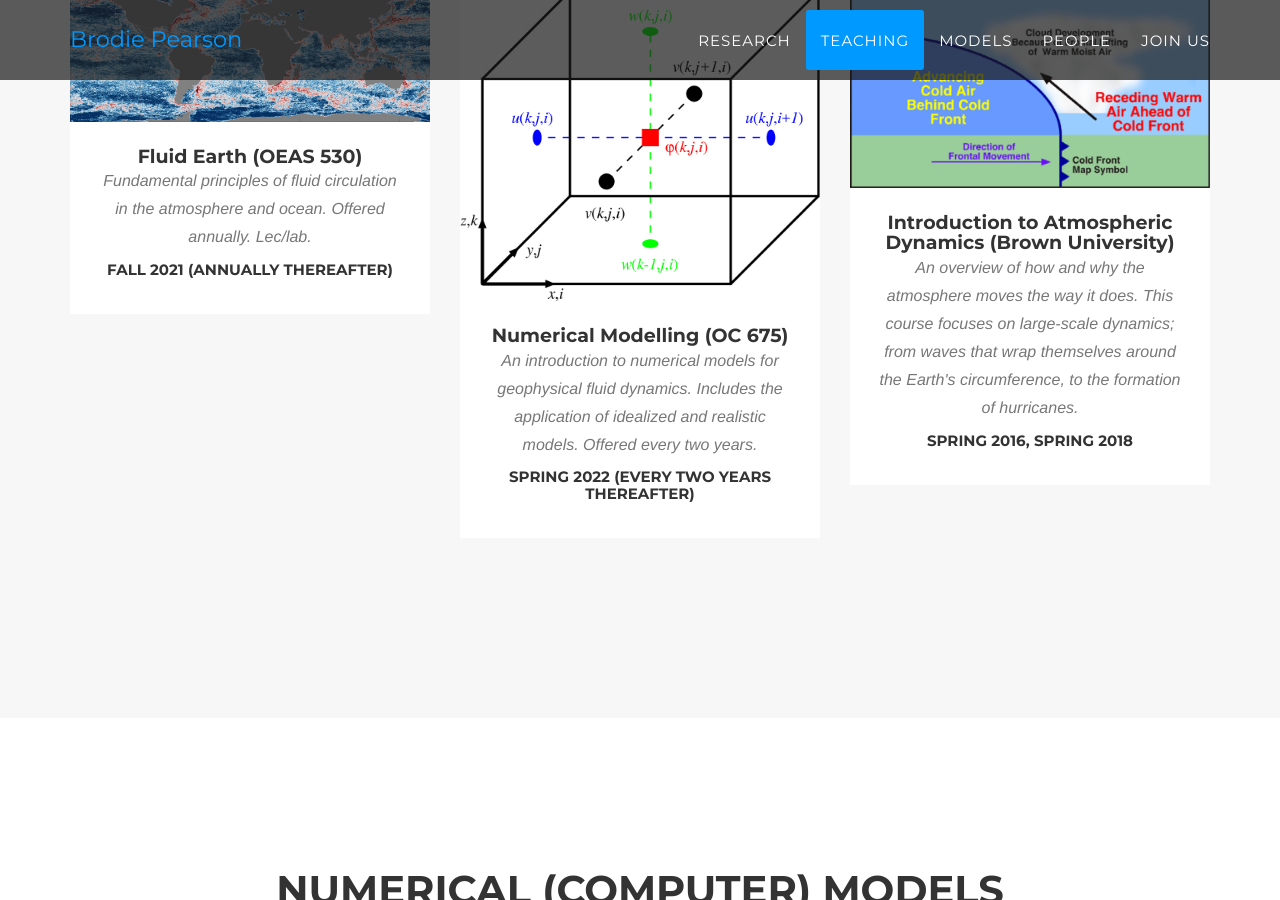
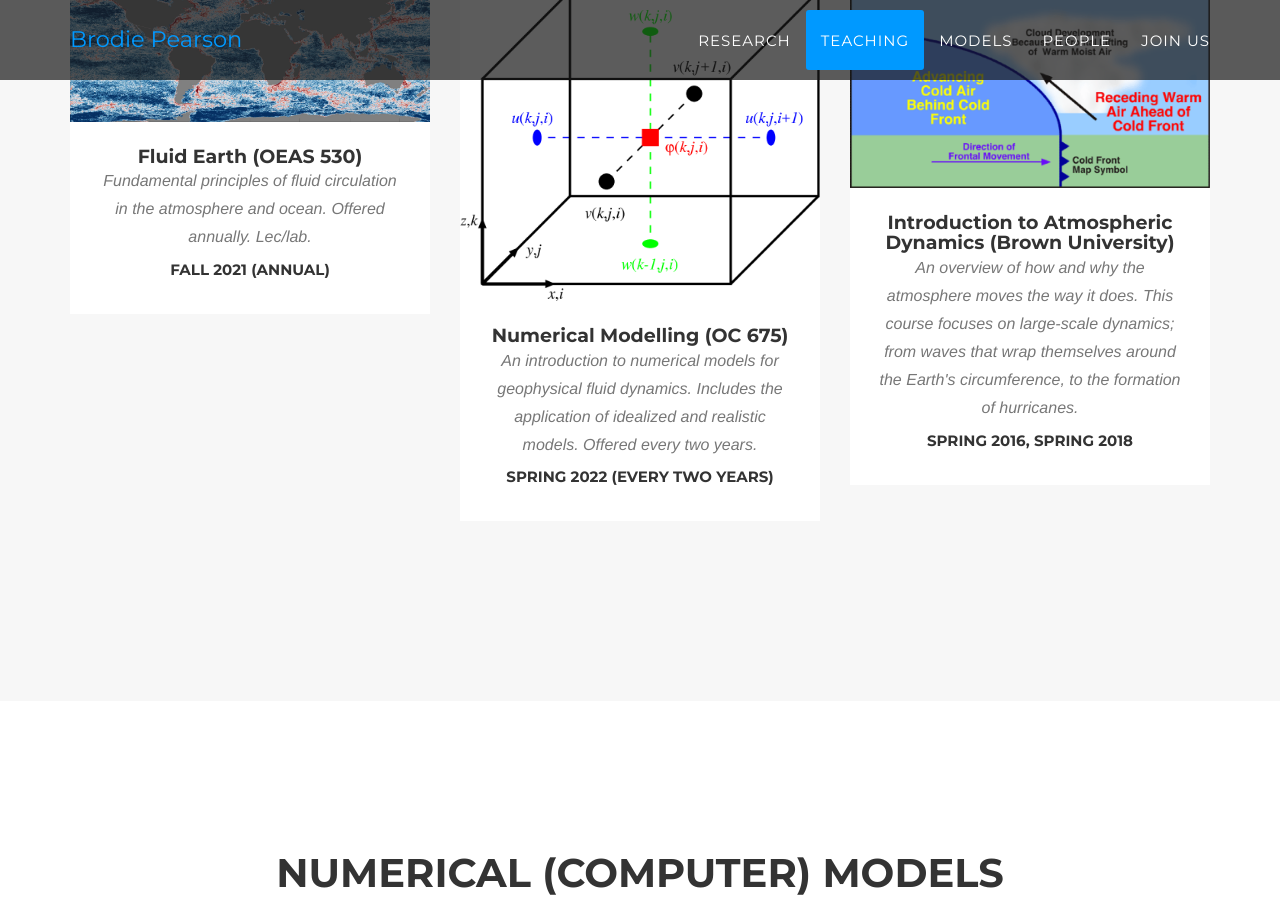
Before and after one commit to BrodiePearson/BrodiePearson.github.io, a Jekyll site: the page built from index.html, in a window 1280 px wide and 900 px high, scrolled down 3762 px. Built offline with Jekyll 4.4.1, drawn with Linux system fonts in a browser that asks for light colours; nearby versions of some CDN libraries; some web fonts are replaced; library files that are not in the unit come from our copies; comment, search, counter and statistics services are not loaded.

Commit message:
Update courses.yml

```diff
--- a/_data/courses.yml
+++ b/_data/courses.yml
@@ -2,13 +2,13 @@
   pic: Global_Diss.jpeg
   url:
   description: "Fundamental principles of fluid circulation in the atmosphere and ocean. Offered annually. Lec/lab. "
-  offered: Fall 2021 (annually thereafter)
+  offered: Fall 2021 (annual)
 
 - title: Numerical Modelling (OC 675)
   pic: numerical_discretization.png
   url:
   description: "An introduction to numerical models for geophysical fluid dynamics. Includes the application of idealized and realistic models. Offered every two years. "
-  offered: Spring 2022 (every two years thereafter)
+  offered: Spring 2022 (every two years)
 
 - title: Introduction to Atmospheric Dynamics (Brown University)
   pic: Cold_Front.png
```
